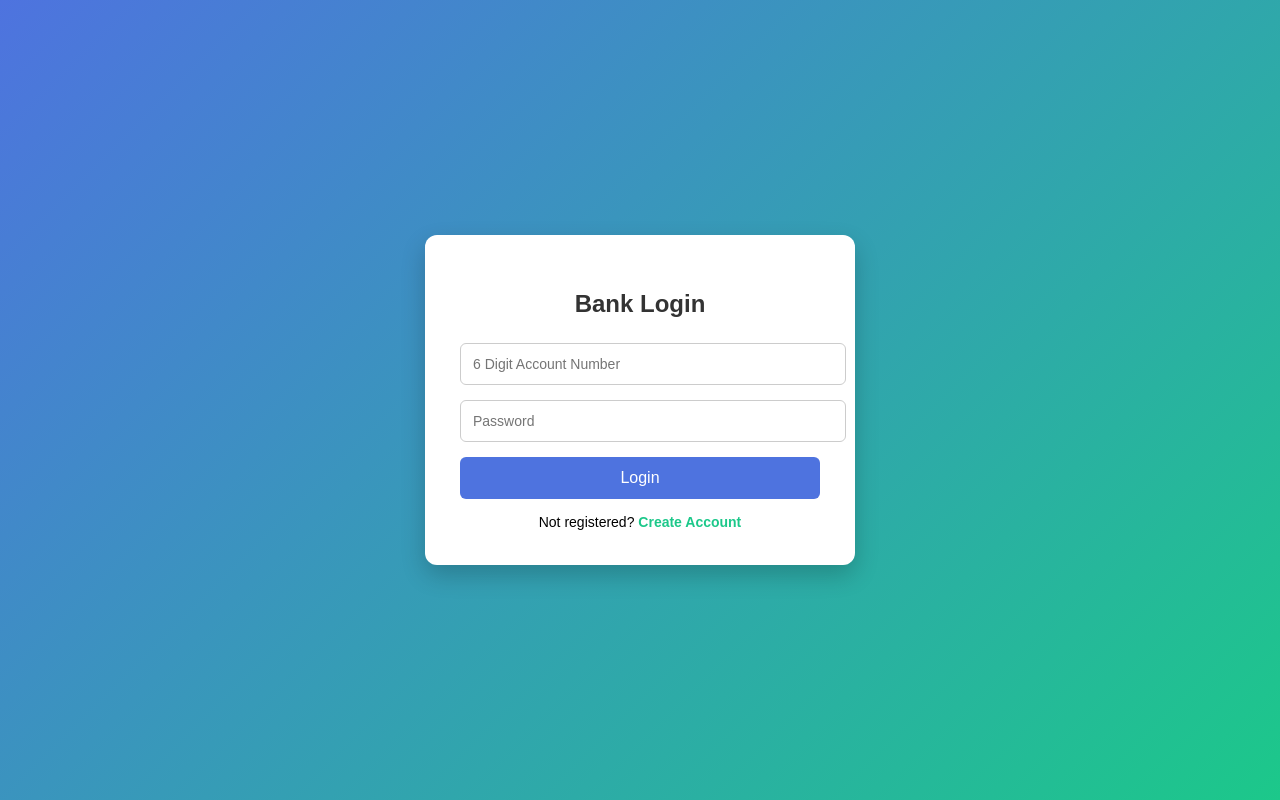
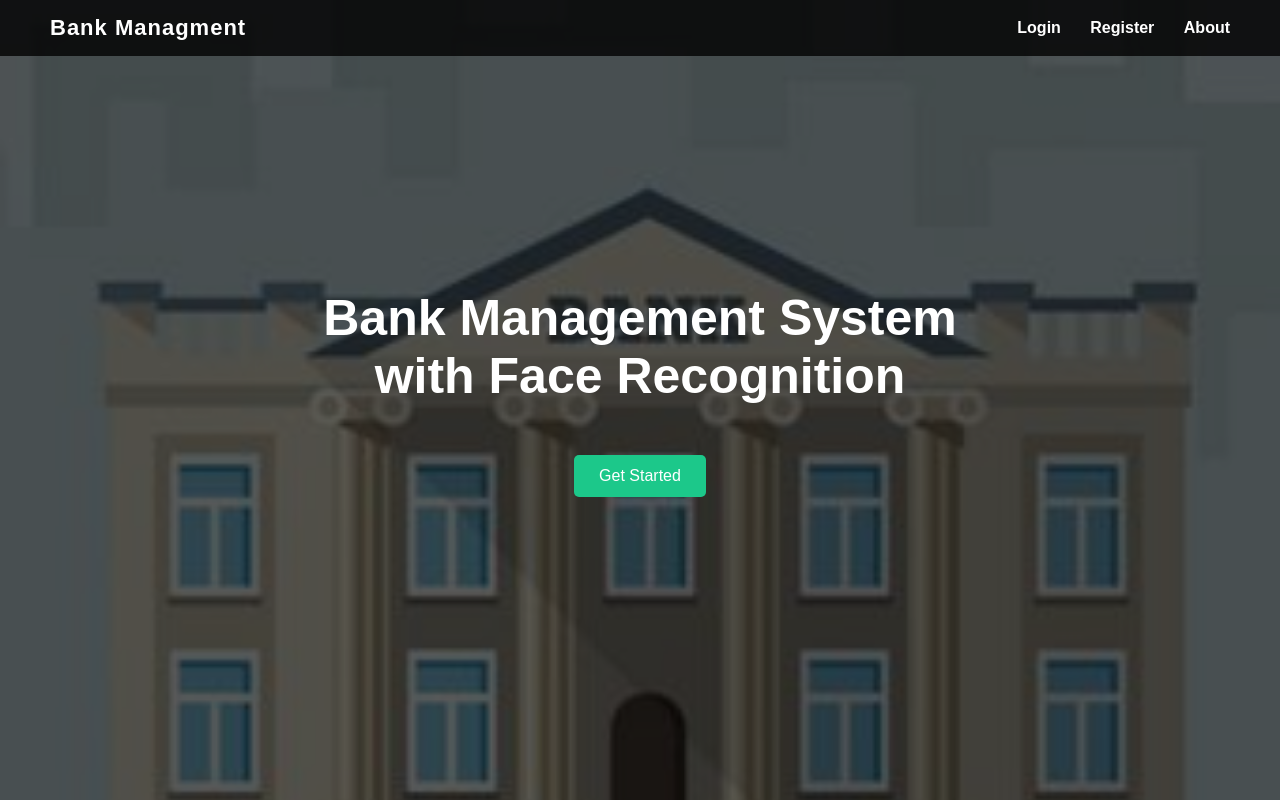
Before and after one commit to sanjayvarma42/ProjectTwo, a Flask app: page / in a window 1280 px wide. Run offline with Flask 3, Linux system fonts and the light colour scheme.

Commit message:
Bank_management files

```diff
--- a/app.py
+++ b/app.py
@@ -2,6 +2,7 @@ from flask import Flask, render_template, request, redirect, session, flash
 import sqlite3, os
 import cv2
 import numpy as np
+from werkzeug.security import generate_password_hash, check_password_hash
 
 app = Flask(__name__)
 app.secret_key = "bank_secret_key"
@@ -45,14 +46,12 @@ face_cascade = cv2.CascadeClassifier(
     cv2.data.haarcascades + "haarcascade_frontalface_default.xml"
 )
 
-# ---------------- FACE CAPTURE ----------------
-def capture_face_image(account_number):
-    cam = cv2.VideoCapture(0)
+# ---------------- FACE CAPTURE (REGISTRATION) ----------------
+def capture_face(account_number):
+    cam = cv2.VideoCapture(0, cv2.CAP_DSHOW)
 
     if not cam.isOpened():
         return False
-
-    captured_face = None
 
     while True:
         ret, frame = cam.read()
@@ -60,257 +59,294 @@ def capture_face_image(account_number):
             continue
 
         gray = cv2.cvtColor(frame, cv2.COLOR_BGR2GRAY)
+        faces = face_cascade.detectMultiScale(gray, 1.2, 4)
 
-        faces = face_cascade.detectMultiScale(
-            gray,
-            scaleFactor=1.2,
-            minNeighbors=4,
-            minSize=(80, 80)
-        )
+        for (x,y,w,h) in faces:
+            cv2.rectangle(frame,(x,y),(x+w,y+h),(0,255,0),2)
 
-        for (x, y, w, h) in faces:
-            cv2.rectangle(frame, (x, y), (x+w, y+h), (0, 255, 0), 2)
+        cv2.putText(frame,"Press Q to Capture",
+                    (20,30),
+                    cv2.FONT_HERSHEY_SIMPLEX,
+                    0.8,(0,255,0),2)
 
-        cv2.putText(frame, "Press Q to capture face",
-                    (20, 30),
-                    cv2.FONT_HERSHEY_SIMPLEX,
-                    0.8,
-                    (0, 255, 0),
-                    2)
+        cv2.imshow("Face Capture",frame)
 
-        cv2.imshow("Face Capture", frame)
+        if len(faces)>0 and cv2.waitKey(1)&0xFF==ord('q'):
+            x,y,w,h = faces[0]
+            face_img = gray[y:y+h,x:x+w]
+            face_img = cv2.resize(face_img,(200,200))
 
-        if len(faces) > 0 and cv2.waitKey(1) & 0xFF == ord('q'):
-            x, y, w, h = faces[0]
-            captured_face = gray[y:y+h, x:x+w]
+            os.makedirs("faces",exist_ok=True)
+            cv2.imwrite(f"faces/{account_number}.jpg",face_img)
             break
 
-        if cv2.waitKey(1) & 0xFF == 27:
+    cam.release()
+    cv2.destroyAllWindows()
+    return True
+
+# ---------------- FACE VERIFY ----------------
+def verify_face(account_number):
+    path = f"faces/{account_number}.jpg"
+
+    if not os.path.exists(path):
+        print("Stored face not found")
+        return False
+
+    saved_face = cv2.imread(path, 0)
+    cam = cv2.VideoCapture(0, cv2.CAP_DSHOW)
+
+    if not cam.isOpened():
+        print("Camera not accessible")
+        return False
+
+    while True:
+        ret, frame = cam.read()
+        if not ret:
+            continue
+
+        gray = cv2.cvtColor(frame, cv2.COLOR_BGR2GRAY)
+        faces = face_cascade.detectMultiScale(gray, 1.3, 5)
+
+        for (x,y,w,h) in faces:
+            cv2.rectangle(frame,(x,y),(x+w,y+h),(0,255,0),2)
+
+        cv2.putText(frame,"Press Q to Verify",
+                    (20,30),
+                    cv2.FONT_HERSHEY_SIMPLEX,
+                    0.8,(0,0,255),2)
+
+        cv2.imshow("Face Verification", frame)
+
+        key = cv2.waitKey(1)
+
+        if key & 0xFF == ord('q'):
+            if len(faces) == 0:
+                print("No face detected")
+                continue
+
+            x,y,w,h = faces[0]
+            test_face = gray[y:y+h,x:x+w]
+            test_face = cv2.resize(test_face,(200,200))
             break
 
     cam.release()
     cv2.destroyAllWindows()
 
-    if captured_face is None:
-        return False
+    diff = np.mean((saved_face - test_face)**2)
 
-    captured_face = cv2.resize(captured_face, (200, 200))
-    os.makedirs("faces", exist_ok=True)
-    cv2.imwrite(f"faces/{account_number}.jpg", captured_face)
+    print("Difference:", diff)
 
-    return True
-
-
-# ---------------- FACE VERIFY ----------------
-def verify_face_image(account_number, max_attempts=3):
-    path = f"faces/{account_number}.jpg"
-
-    if not os.path.exists(path):
-        return False
-
-    saved_face = cv2.imread(path, 0)
-    cam = cv2.VideoCapture(0)
-    attempts = 0
-
-    while attempts < max_attempts:
-        ret, frame = cam.read()
-        if not ret:
-            continue
-
-        gray = cv2.cvtColor(frame, cv2.COLOR_BGR2GRAY)
-        faces = face_cascade.detectMultiScale(
-            gray,
-            scaleFactor=1.2,
-            minNeighbors=4,
-            minSize=(80, 80)
-        )
-
-        cv2.putText(frame, "Align your face properly",
-                    (20, 30),
-                    cv2.FONT_HERSHEY_SIMPLEX,
-                    0.8,
-                    (0, 0, 255),
-                    2)
-
-        for (x, y, w, h) in faces:
-            cv2.rectangle(frame, (x, y), (x+w, y+h), (0,255,0), 2)
-            face_img = gray[y:y+h, x:x+w]
-            face_img = cv2.resize(face_img, (200, 200))
-
-            diff = np.mean((saved_face - face_img) ** 2)
-
-            if diff < 2000:
-                cam.release()
-                cv2.destroyAllWindows()
-                return True
-
-        cv2.imshow("Face Login", frame)
-        attempts += 1
-
-        if cv2.waitKey(1000) & 0xFF == 27:
-            break
-
-    cam.release()
-    cv2.destroyAllWindows()
-    return False
-
-
+    return diff < 2000
 # ---------------- ROUTES ----------------
 
 @app.route('/')
+def home():
+    return render_template("home.html")
+
+@app.route('/login')
 def login():
     return render_template("login.html")
-
 
 @app.route('/register')
 def register():
     return render_template("register.html")
 
+@app.route('/about')
+def about():
+    return render_template("about.html")
 
-@app.route('/register_user', methods=['POST'])
+# ---- Capture Face ----
+@app.route('/capture_face',methods=['POST'])
+def capture_face_route():
+    account_number = request.form['account_number']
+
+    if not (account_number.isdigit() and len(account_number)==6):
+        flash("Account number must be 6 digits","register_error")
+        return redirect('/register')
+
+    if capture_face(account_number):
+        flash("Face captured successfully!","register_success")
+    else:
+        flash("Face capture failed","register_error")
+
+    return redirect('/register')
+
+# ---- Register ----
+@app.route('/register_user',methods=['POST'])
 def register_user():
     name = request.form['name']
     account_number = request.form['account_number']
     mobile = request.form['mobile']
     password = request.form['password']
 
-    if not (account_number.isdigit() and len(account_number) == 6):
-        flash("Account number must be exactly 6 digits.", "register_error")
+    if not os.path.exists(f"faces/{account_number}.jpg"):
+        flash("Capture face before registering","register_error")
         return redirect('/register')
 
-    if not capture_face_image(account_number):
-        flash("Face not detected. Try again.", "register_error")
-        return redirect('/register')
+    hashed_password = generate_password_hash(password)
 
-    conn = get_db()
-    c = conn.cursor()
+    conn=get_db()
+    c=conn.cursor()
     try:
-        c.execute(
-            "INSERT INTO users (name, account_number, mobile, password) VALUES (?, ?, ?, ?)",
-            (name, account_number, mobile, password)
-        )
+        c.execute("INSERT INTO users(name,account_number,mobile,password) VALUES (?,?,?,?)",
+                  (name,account_number,mobile,hashed_password))
         conn.commit()
-        flash("Registration successful! Please login.", "login_success")
-    except sqlite3.IntegrityError:
-        flash("Account number already exists.", "register_error")
-        conn.close()
-        return redirect('/register')
+        flash("Registration Successful!","login_success")
+    except:
+        flash("Account already exists","register_error")
 
     conn.close()
     return redirect('/')
 
+# ---- Face Verify Button ----
+@app.route('/verify_face_only',methods=['POST'])
+def verify_face_only():
+    account_number = request.form['account_number']
 
-@app.route('/login_user', methods=['POST'])
+    conn=get_db()
+    c=conn.cursor()
+    c.execute("SELECT id FROM users WHERE account_number=?",(account_number,))
+    user=c.fetchone()
+    conn.close()
+
+    if not user:
+        flash("Invalid account number","login_error")
+        return redirect('/')
+
+    if not verify_face(account_number):
+        flash("Face verification failed","login_error")
+        return redirect('/')
+
+    session['face_verified'] = True
+    session['temp_account'] = account_number
+
+    flash("Face Verified! Now click Login.","login_success")
+    return redirect('/')
+
+# ---- Final Login ----
+@app.route('/login_user',methods=['POST'])
 def login_user():
     account_number = request.form['account_number']
     password = request.form['password']
 
-    conn = get_db()
-    c = conn.cursor()
-    c.execute(
-        "SELECT id FROM users WHERE account_number=? AND password=?",
-        (account_number, password)
-    )
-    user = c.fetchone()
+    if 'face_verified' not in session or session.get('temp_account') != account_number:
+        flash("Please verify Face ID first","login_error")
+        return redirect('/')
+
+    conn=get_db()
+    c=conn.cursor()
+    c.execute("SELECT id,password FROM users WHERE account_number=?",
+              (account_number,))
+    user=c.fetchone()
     conn.close()
 
     if not user:
-        flash("Invalid account number or password.", "login_error")
+        flash("Invalid account number","login_error")
         return redirect('/')
 
-    if not verify_face_image(account_number):
-        flash("Face not recognized. Try again.", "login_error")
+    if not check_password_hash(user[1],password):
+        flash("Incorrect password","login_error")
         return redirect('/')
 
-    session['user_id'] = user[0]
-    session['account_number'] = account_number
+    session.pop('face_verified',None)
+    session.pop('temp_account',None)
 
-    flash("Login successful!", "login_success")
+    session['user_id']=user[0]
+    session['account_number']=account_number
+
+    flash("Login Successful!","login_success")
     return redirect('/dashboard')
 
-
+# ---- Dashboard ----
 @app.route('/dashboard')
 def dashboard():
     if 'user_id' not in session:
         return redirect('/')
 
-    conn = get_db()
-    c = conn.cursor()
-    c.execute("SELECT balance FROM users WHERE id=?", (session['user_id'],))
-    balance = c.fetchone()[0]
+    conn=get_db()
+    c=conn.cursor()
+    c.execute("SELECT balance FROM users WHERE id=?",
+              (session['user_id'],))
+    balance=c.fetchone()[0]
     conn.close()
 
-    return render_template(
-        "dashboard.html",
-        balance=balance,
-        account_number=session['account_number']
-    )
+    return render_template("dashboard.html",
+                           balance=balance,
+                           account_number=session['account_number'])
 
+# ---- Deposit ----
+@app.route('/deposit',methods=['POST'])
+def deposit():
+    if 'user_id' not in session:
+        return redirect('/')
 
-# ---------------- DEPOSIT ----------------
-@app.route('/deposit', methods=['POST'])
-def deposit():
-    amount = float(request.form['amount'])
+    amount=float(request.form['amount'])
 
-    conn = get_db()
-    c = conn.cursor()
-    c.execute("UPDATE users SET balance = balance + ? WHERE id=?",
-              (amount, session['user_id']))
-    c.execute("INSERT INTO transactions (user_id, type, amount) VALUES (?, ?, ?)",
-              (session['user_id'], "Deposit", amount))
+    if amount<=0:
+        flash("Enter valid amount","dashboard_error")
+        return redirect('/dashboard')
+
+    conn=get_db()
+    c=conn.cursor()
+    c.execute("UPDATE users SET balance=balance+? WHERE id=?",
+              (amount,session['user_id']))
+    c.execute("INSERT INTO transactions(user_id,type,amount) VALUES (?,?,?)",
+              (session['user_id'],"Deposit",amount))
     conn.commit()
     conn.close()
 
-    flash("Deposit successful!", "dashboard_success")
+    flash("Deposit Successful!","dashboard_success")
     return redirect('/dashboard')
 
+# ---- Withdraw ----
+@app.route('/withdraw',methods=['POST'])
+def withdraw():
+    if 'user_id' not in session:
+        return redirect('/')
 
-# ---------------- WITHDRAW ----------------
-@app.route('/withdraw', methods=['POST'])
-def withdraw():
-    amount = float(request.form['amount'])
+    amount=float(request.form['amount'])
 
-    conn = get_db()
-    c = conn.cursor()
+    conn=get_db()
+    c=conn.cursor()
     c.execute("SELECT balance FROM users WHERE id=?",
               (session['user_id'],))
-    balance = c.fetchone()[0]
+    balance=c.fetchone()[0]
 
-    if amount > balance:
-        flash("Insufficient balance!", "dashboard_error")
+    if amount>balance:
+        flash("Insufficient Balance","dashboard_error")
         conn.close()
         return redirect('/dashboard')
 
-    c.execute("UPDATE users SET balance = balance - ? WHERE id=?",
-              (amount, session['user_id']))
-    c.execute("INSERT INTO transactions (user_id, type, amount) VALUES (?, ?, ?)",
-              (session['user_id'], "Withdraw", amount))
+    c.execute("UPDATE users SET balance=balance-? WHERE id=?",
+              (amount,session['user_id']))
+    c.execute("INSERT INTO transactions(user_id,type,amount) VALUES (?,?,?)",
+              (session['user_id'],"Withdraw",amount))
     conn.commit()
     conn.close()
 
-    flash("Withdrawal successful!", "dashboard_success")
+    flash("Withdrawal Successful!","dashboard_success")
     return redirect('/dashboard')
 
-
-# ---------------- TRANSACTIONS ----------------
+# ---- Transactions ----
 @app.route('/transactions')
 def transactions():
-    conn = get_db()
-    c = conn.cursor()
-    c.execute("SELECT type, amount, date FROM transactions WHERE user_id=? ORDER BY date DESC",
+    if 'user_id' not in session:
+        return redirect('/')
+
+    conn=get_db()
+    c=conn.cursor()
+    c.execute("SELECT type,amount,date FROM transactions WHERE user_id=? ORDER BY date DESC",
               (session['user_id'],))
-    data = c.fetchall()
+    data=c.fetchall()
     conn.close()
 
-    return render_template("transactions.html", data=data)
-
+    return render_template("transactions.html",data=data)
 
 @app.route('/logout')
 def logout():
     session.clear()
-    flash("Logged out successfully.", "login_success")
+    flash("Logged out successfully","login_success")
     return redirect('/')
 
-
-if __name__ == "__main__":
+if __name__=="__main__":
     app.run(debug=True)
--- /dev/null
+++ b/templates/home.html
@@ -0,0 +1,116 @@
+<!DOCTYPE html>
+<html>
+<head>
+    <title>Bank Management System</title>
+
+    <style>
+        body {
+            margin: 0;
+            font-family: Arial, Helvetica, sans-serif;
+            background: url("{{ url_for('static', filename='images/bank.jpg') }}") no-repeat center center fixed;
+            background-size: cover;
+            height: 100vh;
+            color: white;
+        }
+
+        /* Dark Overlay */
+        .overlay {
+            background: rgba(0, 0, 0, 0.65);
+            height: 100vh;
+        }
+
+        /* Navbar */
+        .navbar {
+            display: flex;
+            justify-content: space-between;
+            align-items: center;
+            padding: 15px 50px;
+            background: rgba(0,0,0,0.8);
+        }
+
+        .navbar h2 {
+            margin: 0;
+            font-size: 22px;
+            letter-spacing: 1px;
+        }
+
+        .nav-links a {
+            color: white;
+            text-decoration: none;
+            margin-left: 25px;
+            font-size: 16px;
+            font-weight: bold;
+            transition: 0.3s;
+        }
+
+        .nav-links a:hover {
+            color: #1cc88a;
+        }
+
+        /* Center Content */
+        .content {
+            display: flex;
+            justify-content: center;
+            align-items: center;
+            height: 80%;
+            text-align: center;
+            flex-direction: column;
+        }
+
+        .content h1 {
+            font-size: 50px;
+            font-weight: bold;
+            margin-bottom: 20px;
+        }
+
+        .content p {
+            font-size: 20px;
+            width: 60%;
+        }
+
+        .btn {
+            margin-top: 30px;
+            padding: 12px 25px;
+            background: #1cc88a;
+            border: none;
+            border-radius: 5px;
+            color: white;
+            font-size: 16px;
+            cursor: pointer;
+            text-decoration: none;
+            transition: 0.3s;
+        }
+
+        .btn:hover {
+            background: #17a673;
+        }
+
+    </style>
+</head>
+
+<body>
+
+<div class="overlay">
+
+    <!-- Navbar -->
+    <div class="navbar">
+        <h2>Bank Managment</h2>
+
+        <div class="nav-links">
+            <a href="{{ url_for('login') }}">Login</a>
+            <a href="{{ url_for('register') }}">Register</a>
+            <a href="{{ url_for('about') }}">About</a>
+        </div>
+    </div>
+
+    <!-- Main Content -->
+    <div class="content">
+        <h1>Bank Management System <br> with Face Recognition</h1>
+
+        <a href="{{ url_for('login') }}" class="btn">Get Started</a>
+    </div>
+
+</div>
+
+</body>
+</html>
--- a/templates/login.html
+++ b/templates/login.html
@@ -1,120 +1,93 @@
 <!DOCTYPE html>
 <html>
 <head>
-    <title>Bank Login</title>
-
+    <title>Secure Bank Login</title>
     <style>
         body {
-            margin: 0;
-            padding: 0;
-            font-family: Arial, sans-serif;
-            background: linear-gradient(135deg, #4e73df, #1cc88a);
-            height: 100vh;
-            display: flex;
-            justify-content: center;
-            align-items: center;
+            margin:0;
+            font-family: Arial;
+            background: linear-gradient(135deg,#4e73df,#1cc88a);
+            height:100vh;
+            display:flex;
+            justify-content:center;
+            align-items:center;
         }
 
         .card {
-            background: white;
-            width: 360px;
-            padding: 35px;
-            border-radius: 12px;
-            box-shadow: 0 10px 25px rgba(0,0,0,0.2);
-            text-align: center;
-        }
-
-        h2 {
-            margin-bottom: 25px;
-            color: #333;
+            background:white;
+            padding:40px;
+            width:380px;
+            border-radius:12px;
+            box-shadow:0 10px 25px rgba(0,0,0,0.2);
+            text-align:center;
         }
 
         input {
-            width: 100%;
-            padding: 12px;
-            margin-bottom: 15px;
-            border-radius: 6px;
-            border: 1px solid #ccc;
-            font-size: 14px;
-        }
-
-        input:focus {
-            border-color: #4e73df;
-            outline: none;
-            box-shadow: 0 0 6px rgba(78,115,223,0.5);
+            width:100%;
+            padding:12px;
+            margin-bottom:12px;
+            border-radius:6px;
+            border:1px solid #ccc;
         }
 
         button {
-            width: 100%;
-            padding: 12px;
-            background-color: #4e73df;
-            border: none;
-            color: white;
-            font-size: 16px;
-            border-radius: 6px;
-            cursor: pointer;
-            transition: 0.3s;
+            width:100%;
+            padding:12px;
+            border:none;
+            border-radius:6px;
+            font-size:15px;
+            cursor:pointer;
+            margin-bottom:10px;
         }
 
-        button:hover {
-            background-color: #2e59d9;
+        .face-btn { background:#1cc88a; color:white; }
+        .login-btn { background:#4e73df; color:white; }
+
+        .alert {
+            padding:10px;
+            margin-bottom:10px;
+            border-radius:6px;
         }
 
-        .link {
-            margin-top: 15px;
-            font-size: 14px;
-        }
+        .success { background:#d4edda; color:#155724; }
+        .error { background:#f8d7da; color:#721c24; }
 
         .link a {
-            color: #1cc88a;
-            font-weight: bold;
-            text-decoration: none;
+            color:#e74a3b;
+            text-decoration:none;
+            font-weight:bold;
         }
-
-        .link a:hover {
-            text-decoration: underline;
-        }
-
-        .alert {
-            padding: 10px;
-            margin-bottom: 15px;
-            border-radius: 6px;
-            font-size: 14px;
-        }
-
-        .alert-success {
-            background-color: #d4edda;
-            color: #155724;
-        }
-
-        .alert-error {
-            background-color: #f8d7da;
-            color: #721c24;
-        }
-
     </style>
 </head>
-
 <body>
 
 <div class="card">
 
-    <h2>Bank Login</h2>
+<h2>Secure Bank Login</h2>
 
 {% with messages = get_flashed_messages(with_categories=true) %}
   {% for category, message in messages %}
-        {% if category.startswith('login') %}
-            <div class="alert {% if 'success' in category %}alert-success{% else %}alert-error{% endif %}">
+    <div class="alert {% if 'success' in category %}success{% else %}error{% endif %}">
         {{ message }}
     </div>
-        {% endif %}
   {% endfor %}
 {% endwith %}
 
-    <form action="/login_user" method="post">
-        <input type="text" name="account_number" placeholder="6 Digit Account Number" required>
+<form method="post">
+
+    <input type="text" name="account_number" placeholder="Account Number" required>
     <input type="password" name="password" placeholder="Password" required>
-        <button type="submit">Login</button>
+
+    <!-- Face Verification Button -->
+    <button formaction="/verify_face_only" formmethod="post" class="face-btn">
+        Verify Face ID
+    </button>
+
+    <!-- Final Login Button -->
+    <button formaction="/login_user" formmethod="post" class="login-btn">
+        Login
+    </button>
+
 </form>
 
 <div class="link">
```
Also changed, not shown: templates/about.html (added, +29 -0 lines), templates/register.html (+50 -36 lines), static/images/bank.jpg (added). Lines whose indentation alone changed are shown as unchanged.
